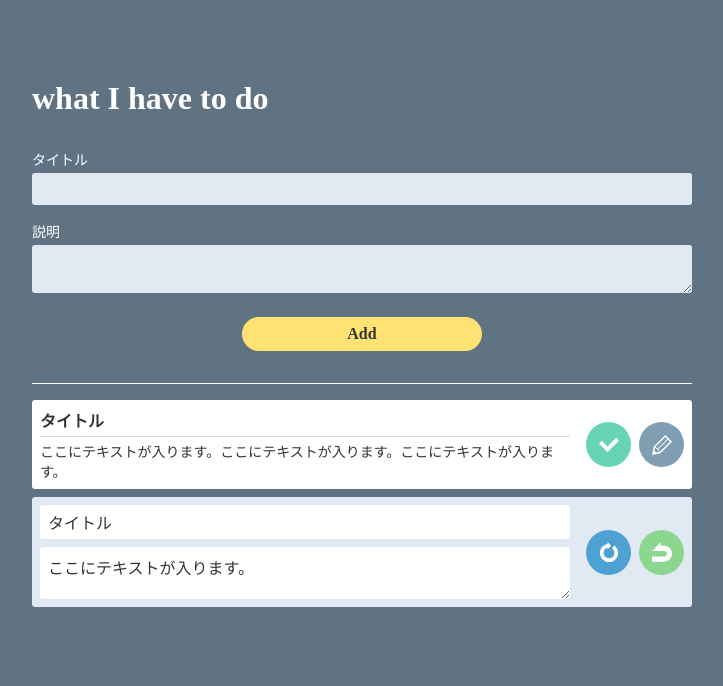
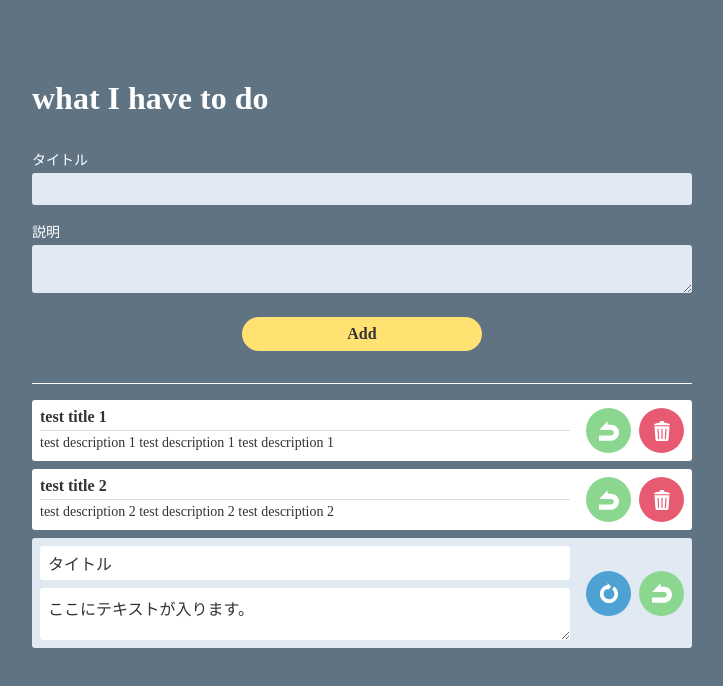
Before and after one commit to tomomi-hirai/react-todo, a React (Create React App) app: page / in a window 1280 px wide. Shown: the top 686 px of the page, without its empty margins (278-1001 px from the left). Built offline with nearby package versions, Linux system fonts and the light colour scheme.

Commit message:
todoList 未完了タスクの表示

```diff
--- a/src/components/App.js
+++ b/src/components/App.js
@@ -5,6 +5,27 @@ import '../css/ress.css';
 import '../css/app.css';
 
 class App extends Component {
+  constructor(props) {
+    super(props);
+
+    this.state = {
+      todoItems: [
+        {
+          id: 1,
+          title: 'test title 1',
+          desc: 'test description 1 test description 1 test description 1',
+          done: false
+        },
+        {
+          id: 2,
+          title: 'test title 2',
+          desc: 'test description 2 test description 2 test description 2',
+          done: false
+        }
+      ]
+    }
+  }
+
   render() {
     return (
       <div className="app">
@@ -13,7 +34,9 @@ class App extends Component {
           <Form />
         </div>
         <div className="app__todoWrapper">
-          <TodoList />
+          <TodoList
+            todoItems={this.state.todoItems}
+          />
         </div>
       </div>
     );
--- a/src/components/TodoItem.js
+++ b/src/components/TodoItem.js
@@ -2,21 +2,25 @@ import React, { Component } from 'react';
 
 class TodoItem extends Component {
   render() {
+    const className = 'incompleteItem';
+    const btn1 = this.props.done ? 'done' : 'return';
+    const btn2 = this.props.done ? 'return' : 'delete';
+
     return(
-      <li className="todoList__item incompleteItem">
-        <div className="incompleteItem__content">
-          <span className="incompleteItem__title">タイトル</span>
-          <p className="incompleteItem__desc">ここにテキストが入ります。ここにテキストが入ります。ここにテキストが入ります。</p>
+      <li className={`todoList__item ${className}`} >
+        <div className={`${className}__content`}>
+          <span className={`${className}__title`}>{this.props.title}</span>
+          <p className={`${className}__desc`}>{this.props.desc}</p>
         </div>
         <ul className="todoList__actionBtnList">
           <li className="todoList__actionBtnItem">
-            <button className="actionBtn actionBtn--done" type="button">
-              <img className="actionBtn__icon" src="img/icon_done.svg" />
+            <button className={`actionBtn actionBtn--${btn1}`} type="button">
+              <img className="actionBtn__icon" src={`img/icon_${btn1}.svg`} />
             </button>
           </li>
           <li className="todoList__actionBtnItem">
-            <button className="actionBtn actionBtn--edit" type="button">
-              <img className="actionBtn__icon" src="img/icon_edit.svg" />
+            <button className={`actionBtn actionBtn--${btn2}`} type="button">
+              <img className="actionBtn__icon" src={`img/icon_${btn2}.svg`} />
             </button>
           </li>
         </ul>
--- a/src/components/TodoList.js
+++ b/src/components/TodoList.js
@@ -5,9 +5,16 @@ import '../css/todoList.css';
 
 class TodoList extends Component {
   render() {
+    const todoItems = this.props.todoItems.map(todoItem =>
+      <TodoItem
+        key={todoItem.id}
+        {...todoItem}
+      />
+    );
+
     return(
       <ul className="todoList">
-        <TodoItem />
+        {todoItems}
         <EditTodoItem />
       </ul>
     )
```
